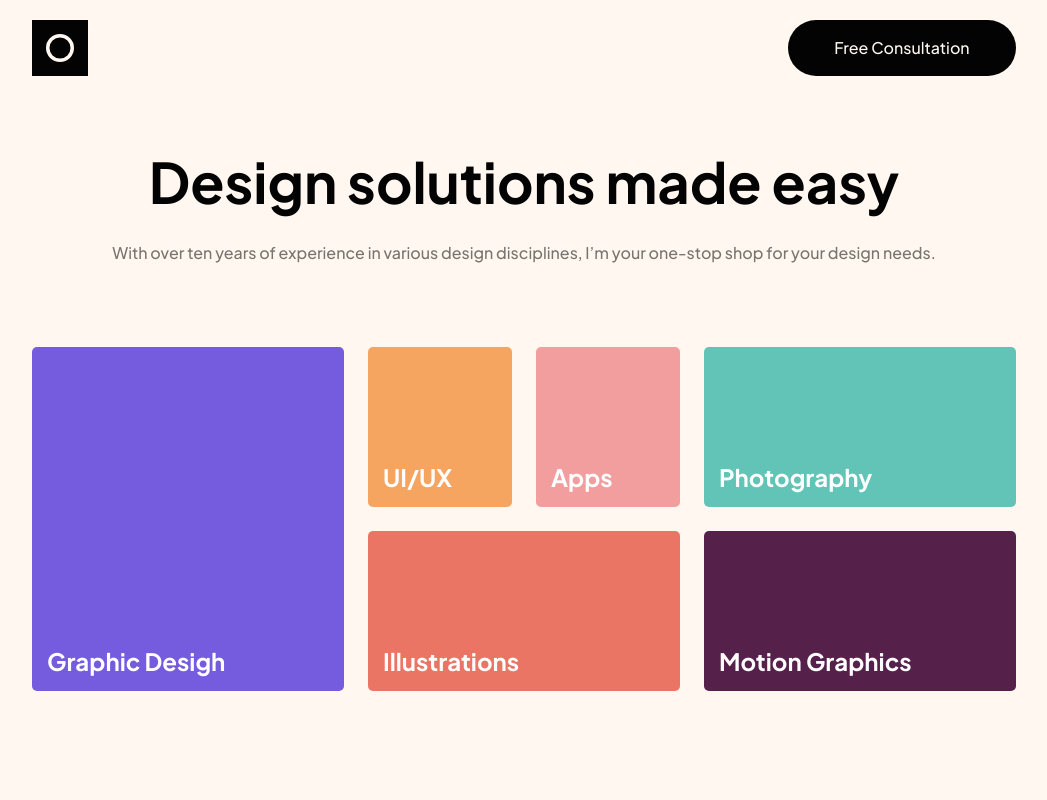
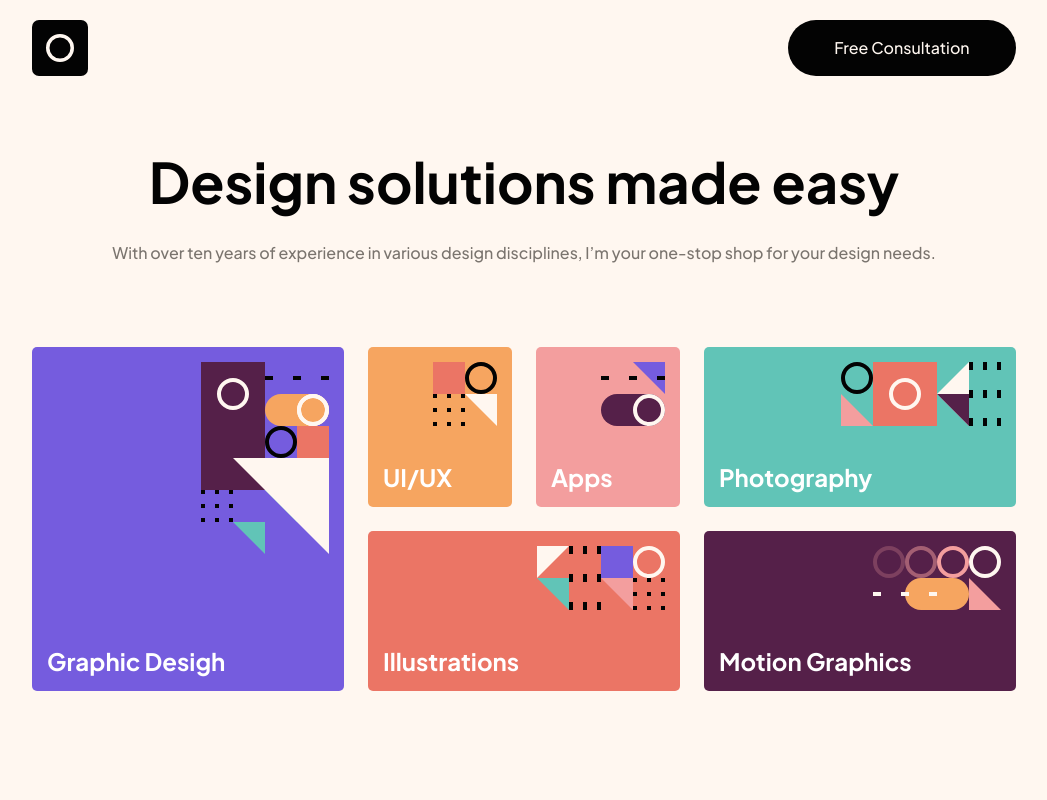
Before and after one commit to Faruqdigital/Design-solution, a plain HTML site: page index.html in a window 1280 px wide. Shown: the top 800 px of the page, without its empty margins (116-1163 px from the left). Drawn offline with Linux system fonts and the light colour scheme.

Commit message:
A complete responsive design file

```diff
--- a/index.html
+++ b/index.html
@@ -5,18 +5,22 @@
     <meta charset="UTF-8" />
     <meta name="viewport" content="width=device-width, initial-scale=1.0" />
     <link rel="stylesheet" href="style.css" />
-    <title>Frontend Mentor | Single-page design portfolio</title>
+    <link rel="shortcut icon" href="images/download.png" type="image/x-icon">
+    <title>Single-page design portfolio</title>
   </head>
   <body>
 
     <section class="container">
+
       <!-- navigation -->
       <nav>
         <a href="#"><img src="images/logo.svg" alt="" /></a>
         <button>Free Consultation</button>
       </nav>
+
       <!-- header -->
       <header>
+
         <div class="top">
           <h1>Design solutions made easy</h1>
           <p>
@@ -24,6 +28,7 @@
             your one-stop shop for your design needs.
           </p>
         </div>
+
         <!-- hero-part -->
         <div class="hero">
           <div>
@@ -35,6 +40,7 @@
           <div><h4>Illustrations</h4></div>
           <div><h4>Motion Graphics</h4></div>
         </div>
+
         <article>
           <img src="images/hero-img.png" alt="Amy" />
           <div>
@@ -47,13 +53,18 @@
             <button>Free Consultation</button>
           </div>
         </article>
+
       </header>
+
     </section>
-    <!-- main-secrion -->
+
+    <!-- main-section -->
     <main>
+
       <h3>My Work</h3>
+
       <div class="gallery">
-        <div class="arrow"><img src="images/left-arrow-circle-solid-24.png" alt="" /></div>
+        <div class="arrow"><img src="images/44473.png" alt="" /></div>
         <div class="frame">
           <div class="pictures">
             <img src="images/image-slide-1.jpg" alt="1" />
@@ -63,19 +74,26 @@
             <img src="images/image-slide-5.jpg" alt="5" />
           </div>
         </div>
+
         <div class="arrow">
-          <img src="assets/icon-arrow-right.svg" alt="" />
+          <img src="images/271228.png" alt="" />
         </div>
+
       </div>
 
       <div class="dots">
         <button></button><button></button><button></button><button></button
         ><button></button>
       </div>
+
     </main>
+
     <!-- footer-section -->
+
     <div class="container">
+
       <footer>
+
         <div class="footer-top">
           <div class="footer-top-left">
             <h2>Book a call with me</h2>
@@ -87,11 +105,15 @@
           </div>
           <button>Free Consultation</button>
         </div>
+
         <nav>
           <a href="#"><img src="images/logo.svg" alt="" /></a>
           <button>Free Consultation</button>
         </nav>
+
       </footer>
+
     </div>
+
   </body>
 </html>
--- a/style.css
+++ b/style.css
@@ -65,6 +65,7 @@ button:hover {
     cursor: pointer;
 }
 
+/* -------navigation--------- */
 nav {
     display: flex;
     flex-direction: row;
@@ -82,8 +83,10 @@ nav button:hover {
 nav img {
     height: 56px;
     width: 56px;
+    border-radius: 7px;
 }
 
+/* ---------header------------------ */
 header {
     margin-top: 66px;
 }
@@ -99,6 +102,7 @@ header .top p {
     margin: 23px auto 80px;
 }
 
+/* ----------hero-part---------- */
 header .hero {
     display: grid;
     grid-auto-columns: 1fr;
@@ -123,7 +127,7 @@ header .hero div h4 {
 header .hero div:nth-child(1) {
     grid-area: a;
     background-color: #755cde;
-    background-image: url(assets/pattern-graphic-design.svg);
+    background-image: url(images/pattern-graphic-design.svg);
     background-repeat: no-repeat;
     background-position: top 15px right 15px;
 }
@@ -131,7 +135,7 @@ header .hero div:nth-child(1) {
 header .hero div:nth-child(2) {
     grid-area: b;
     background-color: #f6a560;
-    background-image: url(assets/pattern-ui-ux.svg);
+    background-image: url(images/pattern-ui-ux.svg);
     background-repeat: no-repeat;
     background-position: top 15px right 15px;
 }
@@ -139,7 +143,7 @@ header .hero div:nth-child(2) {
 header .hero div:nth-child(3) {
     grid-area: c;
     background-color: #f39e9e;
-    background-image: url(assets/pattern-apps.svg);
+    background-image: url(images/pattern-apps.svg);
     background-repeat: no-repeat;
     background-position: top 15px right 15px;
 }
@@ -147,7 +151,7 @@ header .hero div:nth-child(3) {
 header .hero div:nth-child(4) {
     grid-area: d;
     background-color: #61c4b7;
-    background-image: url(assets/pattern-photography.svg);
+    background-image: url(images/pattern-photography.svg);
     background-repeat: no-repeat;
     background-position: top 15px right 15px;
 }
@@ -155,7 +159,7 @@ header .hero div:nth-child(4) {
 header .hero div:nth-child(5) {
     grid-area: e;
     background-color: #eb7565;
-    background-image: url(assets/pattern-illustrations.svg);
+    background-image: url(images/pattern-illustrations.svg);
     background-repeat: no-repeat;
     background-position: top 15px right 15px;
 }
@@ -163,7 +167,7 @@ header .hero div:nth-child(5) {
 header .hero div:nth-child(6) {
     grid-area: f;
     background-color: #552049;
-    background-image: url(assets/pattern-motion-graphics.svg);
+    background-image: url(images/pattern-motion-graphics.svg);
     background-repeat: no-repeat;
     background-position: top 15px right 15px;
 }
@@ -202,6 +206,7 @@ header article div button:hover {
     background-color: #f6a560;
 }
 
+/* ------------main-------------- */
 main {
     margin-top: 88px;
     text-align: center;
@@ -219,23 +224,19 @@ main .gallery {
 }
 
 main .gallery .arrow {
-    z-index: 10;
     display: flex;
-    flex-direction: row;
     justify-content: space-between;
     align-items: center;
     justify-content: center;
     width: 64px;
     height: 64px;
-    border-radius: 50px;
-    /* background-color: #b48787; */
 }
 
 main .gallery .arrow img{
     width: 80px;
 }
 
-main .gallery .arrow:hover {
+main .gallery .arrow img:hover {
     opacity: 0.7;
     cursor: pointer;
 }
@@ -298,6 +299,7 @@ main .dots .active {
     background-color: #030303;
 }
 
+/* ----------footer-section------------ */
 footer .footer-top {
     margin-top: 88px;
     margin-bottom: 56px;
@@ -336,7 +338,9 @@ footer nav {
     margin-bottom: 56px;
 }
 
-@media (max-width: 820px) {
+/* --------------meadia screen------------- */
+/* ----tablet----- */
+@media only screen and (max-width: 768px) {
     header .hero {
         grid-template-areas: "a a b c " "a a e e  " "d d f f";
         grid-template-rows: repeat(3, 160px);
@@ -365,7 +369,8 @@ footer nav {
     }
 }
 
-@media (max-width: 375px) {
+/* ----------mobile----------- */
+@media only screen and (max-width: 375px) {
     main .gallery {
         grid-template-rows: 180px;
         grid-template-columns: 30px 60vw 30px;
@@ -422,5 +427,3 @@ footer nav {
         padding: 30px 10px;
     }
 }
-
-/*# sourceMappingURL=style.css.map */
```
Also changed, not shown: images/271228.png (added), images/44473.png (added), images/download.png (added), images/icon-arrow-left.jpg (deleted), images/left-arrow-circle-solid-24.png (deleted), images/logo (1).png (deleted), images/pattern-apps.svg (renamed from images/pattern-apps.jpg), images/pattern-graphic-design.svg (renamed from images/pattern-graphic-design.jpg), images/pattern-illustrations.svg (renamed from images/pattern-illustrations.jpg), images/pattern-motion-graphics.svg (renamed from images/pattern-motion-graphics.jpg), images/pattern-photography.svg (renamed from images/pattern-photography.jpg), images/pattern-ui-ux.svg (renamed from images/pattern-ui-ux.jpg).
